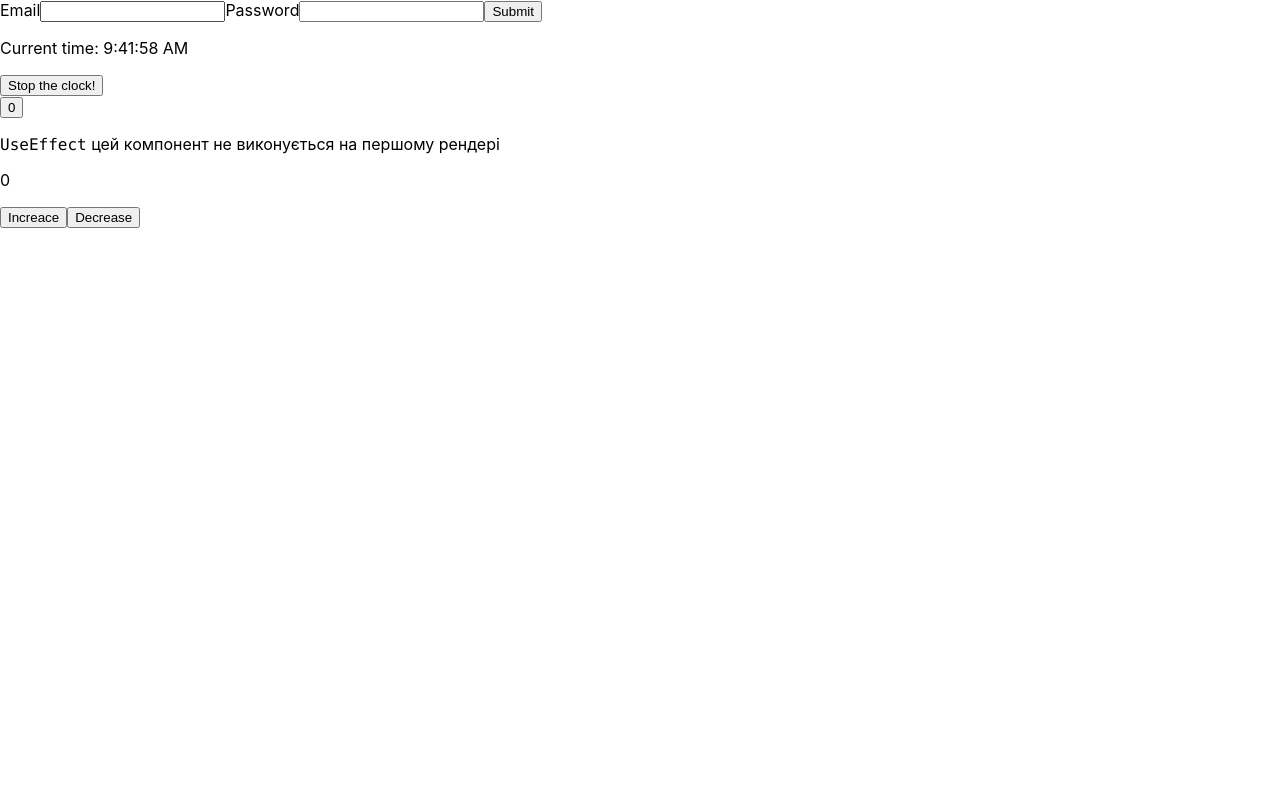
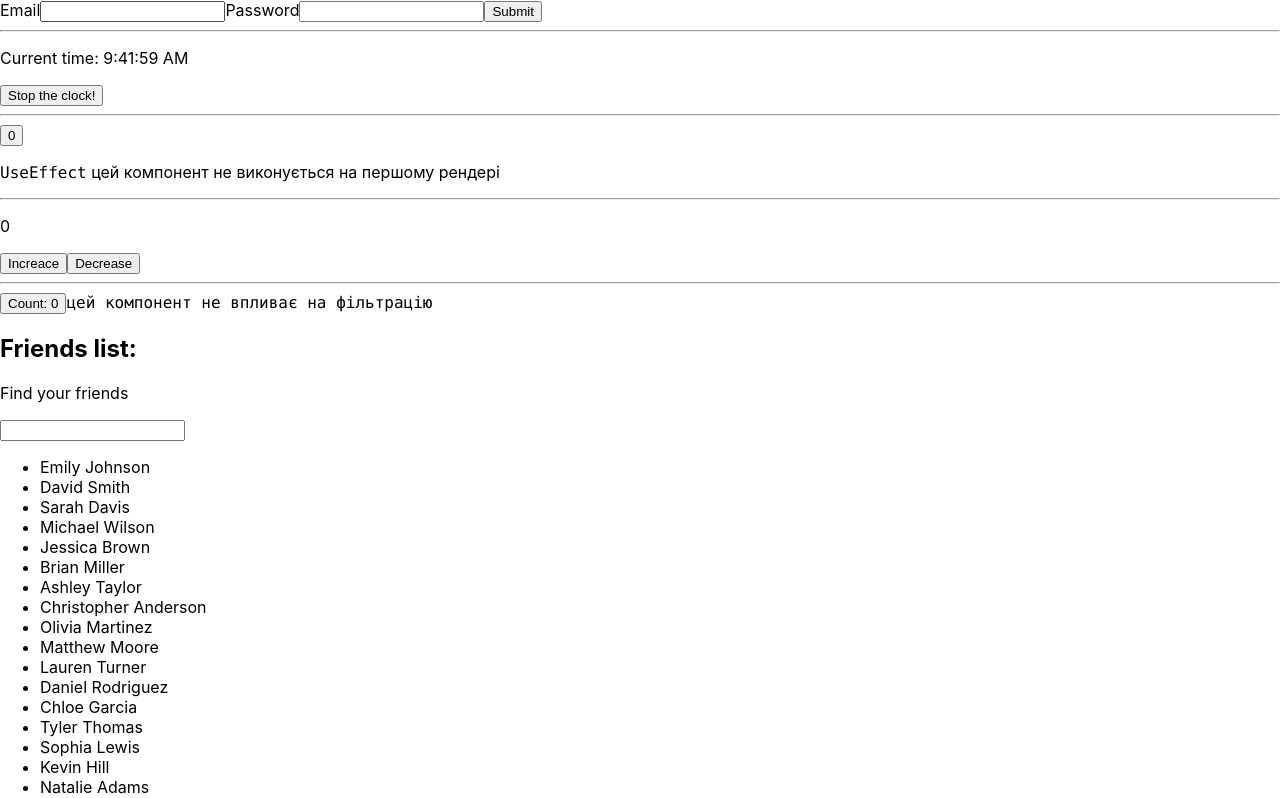
Before and after one commit to tnbdnnk/hooks-theory, a React (Create React App) app: page / in a window 1280 px wide. Shown: the top 798 px of the page. Built offline with nearby package versions, Linux system fonts and the light colour scheme.

Commit message:
friends and added changes to other files

```diff
--- a/src/components/App.jsx
+++ b/src/components/App.jsx
@@ -2,6 +2,8 @@ import {SingUpForm} from './SingUpForm/SingUpForm';
 import {Clock} from './Clock/Clock';
 import {SkipEffectOnFirstRender} from './SkipEffectOnFirstRender/SkipEffectOnFirstRender';
 import {Counter} from './Counter/Counter' ;
+import { Friends } from './Friends/Friends';
+
 export const App = () => {
     return (
         <div>
@@ -12,6 +14,8 @@ export const App = () => {
             <SkipEffectOnFirstRender/>
 
             <Counter/>
+
+            <Friends/>
         </div>
     );
 };
--- a/src/components/Clock/Clock.jsx
+++ b/src/components/Clock/Clock.jsx
@@ -23,6 +23,7 @@ export function Clock() {
 
     return (
         <div>
+            <hr />
             <p>
                 Current time: {time.toLocaleTimeString()}
             </p>
--- a/src/components/Counter/Counter.jsx
+++ b/src/components/Counter/Counter.jsx
@@ -17,6 +17,7 @@ export function Counter() {
 
     return (
         <div>
+            <hr />
             <p>{count}</p>
             <button
                 type="button"
--- /dev/null
+++ b/src/components/Friends/Friends.jsx
@@ -0,0 +1,269 @@
+import { useState, useMemo } from "react";
+
+const initalFriends = [
+    'Emily Johnson',
+    'David Smith',
+    'Sarah Davis',
+    'Michael Wilson',
+    'Jessica Brown',
+    'Brian Miller',
+    'Ashley Taylor',
+    'Christopher Anderson',
+    'Olivia Martinez',
+    'Matthew Moore',
+    'Lauren Turner',
+    'Daniel Rodriguez',
+    'Chloe Garcia',
+    'Tyler Thomas',
+    'Sophia Lewis',
+    'Kevin Hill',
+    'Natalie Adams',
+    'Benjamin Turner',
+    'Emma Martinez',
+    'Joshua Walker',
+    'Madison White',
+    'Ryan Scott',
+    'Avery Parker',
+    'Ethan Collins',
+    'Hannah Evans',
+    'Nicholas Baker',
+    'Ava Phillips',
+    'Jacob Mitchell',
+    'Grace Carter',
+    'Justin Lee',
+    'Lily Foster',
+    'Caleb Turner',
+    'Aria Miller',
+    'Jason Johnson',
+    'Mia Davis',
+    'Logan Brown',
+    'Savannah Wright',
+    'Isaac Clark',
+    'Zoe Allen',
+    'Nathan King',
+    'Amelia Wilson',
+    'Brandon Taylor',
+    'Harper Moore',
+    'Dylan Adams',
+    'Victoria Scott',
+    'Mason White',
+    'Sydney Turner',
+    'Christopher Hall',
+    'Penelope Smith',
+    'Zachary Turner',
+    'Addison Hill',
+    'Christian Martinez',
+    'Leah Lewis',
+    'Owen Parker',
+    'Elizabeth Anderson',
+    'Gabriel Davis',
+    'Kaylee Wright',
+    'Andrew Moore',
+    'Scarlett Phillips',
+    'Cole Johnson',
+    'Isabella Thomas',
+    'Samuel Carter',
+    'Eleanor Allen',
+    'Carter Harris',
+    'Abigail Garcia',
+    'Luke Foster',
+    'Paisley Clark',
+    'Jordan Mitchell',
+    'Isabelle King',
+    'Gavin Taylor',
+    'Lillian Wright',
+    'Caleb Turner',
+    'Skylar Hill',
+    'Josiah Parker',
+    'Nora Wilson',
+    'Colton Adams',
+    'Taylor Smith',
+    'Madelyn Evans',
+    'Aidan Baker',
+    'Maya Scott',
+    'Eli Anderson',
+    'Piper White',
+    'Dominic Martinez',
+    'Alexis Johnson',
+    'Henry Moore',
+    'Clara Turner',
+    'Sebastian Davis',
+    'Makayla Harris',
+    'Wyatt Foster',
+    'Adeline Allen',
+    'Tristan Phillips',
+    'Kayla Brown',
+    'Lincoln Wright',
+    'Raelynn Mitchell',
+    'Miles Taylor',
+    'Gabriella Clark',
+    'Brayden King',
+    'Ariel Hill',
+    'Jackson Turner',
+    'Sofia White',
+    'Lucas Miller',
+    'Hailey Wilson',
+    'Gavin Harris',
+    'Emma Turner',
+    'Brandon Davis',
+    'Olivia White',
+    'Zachary Clark',
+    'Ava Anderson',
+    'Daniel Parker',
+    'Grace Smith',
+    'Ethan Turner',
+    'Abigail Brown',
+    'Noah Wright',
+    'Sophia Adams',
+    'Christopher Lee',
+    'Mia Taylor',
+    'Ryan Moore',
+    'Avery Mitchell',
+    'Hannah Foster',
+    'Logan Phillips',
+    'Emily Evans',
+    'Carter Taylor',
+    'Savannah Martinez',
+    'Isaac Baker',
+    'Alexis King',
+    'Joshua Hill',
+    'Addison Turner',
+    'Madison Harris',
+    'Nicholas Carter',
+    'Chloe Scott',
+    'Jacob Wilson',
+    'Lily Moore',
+    'Benjamin Miller',
+    'Aria Taylor',
+    'Brayden Johnson',
+    'Amelia Davis',
+    'Gabriel Smith',
+    'Makayla Wright',
+    'Nathan Foster',
+    'Peyton Martinez',
+    'Leah Anderson',
+    'Justin Brown',
+    'Natalie Turner',
+    'Colton Evans',
+    'Zoe Baker',
+    'Jordan Mitchell',
+    'Aria White',
+    'Jayden Hall',
+    'Brooklyn Taylor',
+    'Christian Wright',
+    'Isabel Mitchell',
+    'Leo Parker',
+    'Ella Adams',
+    'Liam Foster',
+    'Charlotte Baker',
+    'Julian Mitchell',
+    'Audrey Wright',
+    'Gavin Lewis',
+    'Aubrey Turner',
+    'Henry Hill',
+    'Penelope Evans',
+    'Lucas Davis',
+    'Violet Mitchell',
+    'Owen Baker',
+    'Paisley Turner',
+    'Xavier Moore',
+    'Brooklyn Anderson',
+    'Elijah Harris',
+    'Layla Davis',
+    'Jaxon Foster',
+    'Kylie Martinez',
+    'Cooper White',
+    'Autumn Turner',
+    'Dylan Harris',
+    'Avery Parker',
+    'Adrian Davis',
+    'Emery Martinez',
+    'Grayson Turner',
+    'Kinsley Wright',
+    'Brayden Baker',
+    'Adeline Turner',
+    'Landon Mitchell',
+    'Alexa Davis',
+    'Sebastian Wright',
+    'Harper Martinez',
+    'Jackson Foster',
+    'Evelyn Turner',
+    'Cameron Baker',
+    'Luna Martinez',
+    'Aiden Turner',
+    'Sofia Harris',
+    'Jack Anderson',
+    'Elise Wright',
+    'Levi Turner',
+    'Amara Davis',
+    'Sawyer Harris',
+    'Aubrey Turner',
+    'Zane Baker',
+    'Mila Davis',
+    'Zachary Harris',
+    'Adalynn Turner',
+    'Hayden Anderson',
+    'Riley Wright',
+    'Jace Turner',
+    'Khloe Davis',
+    'Luca Harris',
+    'Aria Turner',
+    'Tristan Baker',
+    'Hadley Wright',
+    'Gabriel Harris',
+    'Nova Turner',
+    'Easton Davis',
+    'Lila Martinez',
+    'Silas Baker',
+    'Nora Wright',
+    'Max Turner',
+    'Fiona Harris',
+    'Axel Davis',
+    'Alessia Martinez',
+    'Kai Baker',
+    'Liam Harris',
+    'Eli Turner',
+    'Stella Wright',
+    'Harley Davis',
+    'Cora Baker',
+    'Chase Harris',
+    'Isabella Turner',
+    'Caleb Wright',
+    'Felicity Davis',
+];
+
+export function Friends() {
+    const [count, setCount] = useState(0);
+    const [friends] = useState(initalFriends);
+    const [filter, setFilter] = useState('');
+
+    const visibleFriends = useMemo(() => {
+        console.log('Friends filter');
+        return friends.filter(friend => friend.toLowerCase().includes(filter));
+    }, [filter, friends])
+
+    // const visibleFriends = (() => {
+    //     console.log('Friends filter');
+    //     return friends.filter(friend => friend.toLowerCase().includes(filter));
+    // })();
+
+    return (
+        <div>
+            <hr />
+            <button onClick={() => setCount(c => c + 1)}>
+                Count: {count}
+            </button>
+            <code>
+                цей компонент не впливає на фільтрацію
+            </code>
+            <h2>Friends list:</h2>
+            <p>Find your friends</p>
+            <input onChange={e => setFilter(e.target.value)} value={filter} />
+            <ul>
+                {visibleFriends.map((friend, idx) => (
+                    <li key={idx}>{friend}</li>
+                ))}
+            </ul>
+        </div>
+    )
+}
--- a/src/components/SkipEffectOnFirstRender/SkipEffectOnFirstRender.jsx
+++ b/src/components/SkipEffectOnFirstRender/SkipEffectOnFirstRender.jsx
@@ -17,6 +17,7 @@ export function SkipEffectOnFirstRender() {
 
     return (
         <div>
+            <hr />
             <button onClick={() => setCount(c => c + 1)}>{count}</button>
             <p>
                 <code>
```
Also changed, not shown: 1 other file (tests, documents, lock files or other folders).
